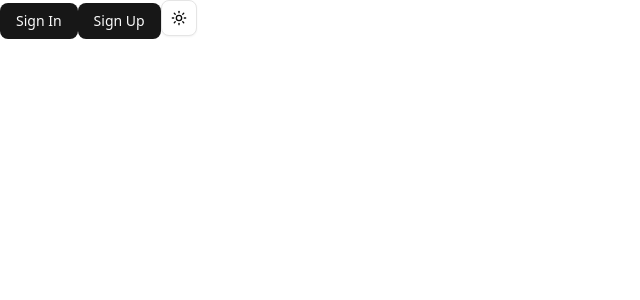
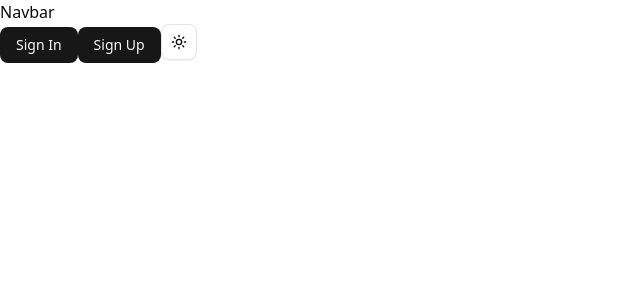
Before and after one commit to berkcantelseren/Pixerly, a Next.js app: page / in a window 1280 px wide. Shown: the top 300 px of the page, without its empty margins (0-640 px from the left). Built offline with nearby package versions, Linux system fonts and the light colour scheme; no server answers.

Commit message:
navbar imported for layout

```diff
--- a/src/app/layout.tsx
+++ b/src/app/layout.tsx
@@ -3,6 +3,7 @@ import { Pixelify_Sans } from "next/font/google";
 import "./globals.css";
 import { ClerkProvider } from "@clerk/nextjs";
 import { ThemeProvider } from "@/components/ThemeProvider";
+import Navbar from "@/components/Navbar";
 
 const pixelify = Pixelify_Sans({
   subsets: ["latin"],
@@ -30,6 +31,7 @@ export default function RootLayout({
             enableSystem
             disableTransitionOnChange
           >
+            <Navbar />
             {children}
           </ThemeProvider>
         </body>
--- /dev/null
+++ b/src/components/Navbar.tsx
@@ -0,0 +1,5 @@
+function Navbar() {
+  return <div>Navbar</div>;
+}
+
+export default Navbar;
```
